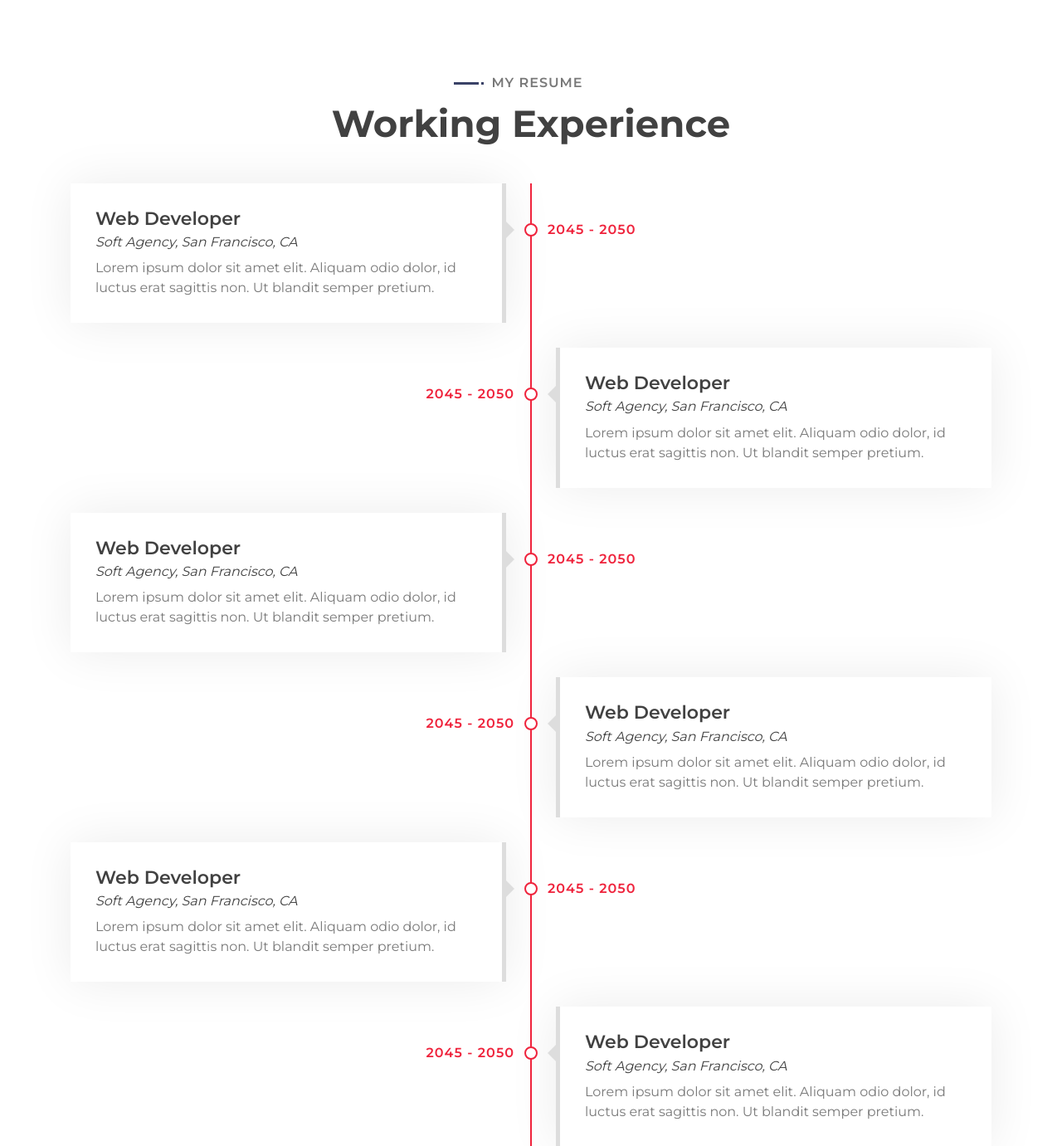
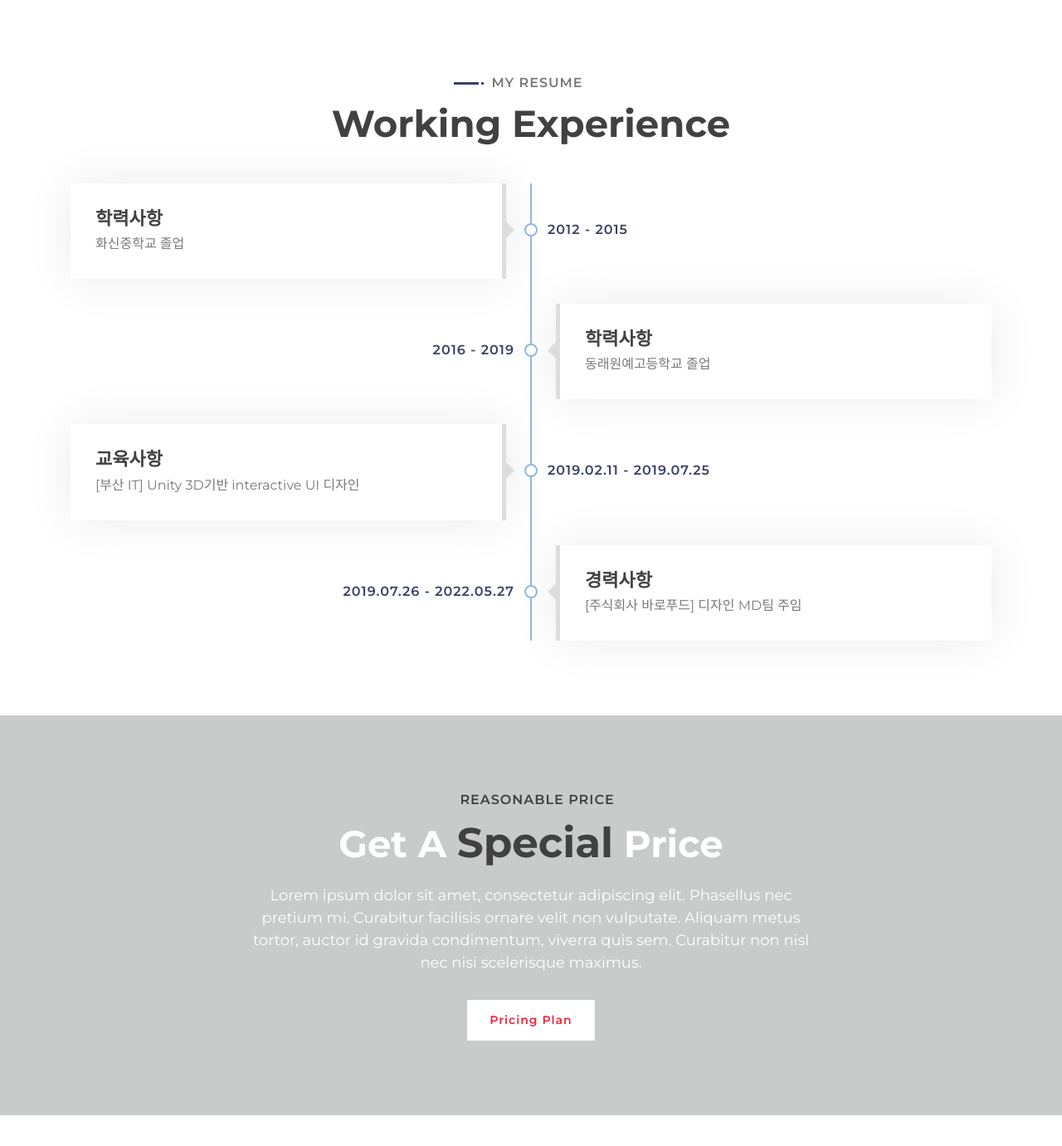
Before and after one commit to yui8870/leehojin-project, a PHP site: page / in a window 1280 px wide. Shown: the part 2190-3571 px from the top of the page at 83% size. Run offline with PHP 8.4, Linux system fonts and the light colour scheme; some libraries are stand-ins or nearby versions.

Commit message:
20220828

```diff
--- a/css/style.css
+++ b/css/style.css
@@ -565,7 +565,7 @@ a:focus {
     content: '';
     position: absolute;
     width: 2px;
-    background: #EF233C;
+    background: #95b7d7;
     top: 0;
     bottom: 0;
     left: 50%;
@@ -597,7 +597,7 @@ a:focus {
     top: 48px;
     right: -8px;
     background: #ffffff;
-    border: 2px solid #EF233C;
+    border: 2px solid #95b7d7;
     border-radius: 16px;
     z-index: 1;
 }
@@ -629,7 +629,7 @@ a:focus {
     top: 44px;
     font-size: 16px;
     font-weight: 600;
-    color: #EF233C;
+    color: #3a4267;
     text-transform: uppercase;
     letter-spacing: 1px;
     z-index: 1;
@@ -922,7 +922,7 @@ a:focus {
     width: 100%;
     margin: 45px 0;
     padding: 90px 0;
-    background: #EF233C;
+    background: #c9caca;
 }
 
 .banner .container {
--- a/index.php
+++ b/index.php
@@ -223,61 +223,37 @@
                 <div class="timeline">
                     <div class="timeline-item left wow slideInLeft" data-wow-delay="0.1s">
                         <div class="timeline-text">
-                            <div class="timeline-date">2045 - 2050</div>
-                            <h2>Web Developer</h2>
-                            <h4>Soft Agency, San Francisco, CA</h4>
+                            <div class="timeline-date">2012 - 2015</div>
+                            <h2>학력사항</h2>
                             <p>
-                                Lorem ipsum dolor sit amet elit. Aliquam odio dolor, id luctus erat sagittis non. Ut blandit semper pretium.
+                                화신중학교 졸업
                             </p>
                         </div>
                     </div>
                     <div class="timeline-item right wow slideInRight" data-wow-delay="0.1s">
                         <div class="timeline-text">
-                            <div class="timeline-date">2045 - 2050</div>
-                            <h2>Web Developer</h2>
-                            <h4>Soft Agency, San Francisco, CA</h4>
+                            <div class="timeline-date">2016 - 2019</div>
+                            <h2>학력사항</h2>
                             <p>
-                                Lorem ipsum dolor sit amet elit. Aliquam odio dolor, id luctus erat sagittis non. Ut blandit semper pretium.
+                              동래원예고등학교 졸업
                             </p>
                         </div>
                     </div>
                     <div class="timeline-item left wow slideInLeft" data-wow-delay="0.1s">
                         <div class="timeline-text">
-                            <div class="timeline-date">2045 - 2050</div>
-                            <h2>Web Developer</h2>
-                            <h4>Soft Agency, San Francisco, CA</h4>
+                            <div class="timeline-date">2019.02.11 - 2019.07.25</div>
+                            <h2>교육사항</h2>
                             <p>
-                                Lorem ipsum dolor sit amet elit. Aliquam odio dolor, id luctus erat sagittis non. Ut blandit semper pretium.
+                              [부산 IT] Unity 3D기반 interactive UI 디자인
                             </p>
                         </div>
                     </div>
                     <div class="timeline-item right wow slideInRight" data-wow-delay="0.1s">
                         <div class="timeline-text">
-                            <div class="timeline-date">2045 - 2050</div>
-                            <h2>Web Developer</h2>
-                            <h4>Soft Agency, San Francisco, CA</h4>
+                            <div class="timeline-date">2019.07.26 - 2022.05.27</div>
+                            <h2>경력사항</h2>
                             <p>
-                                Lorem ipsum dolor sit amet elit. Aliquam odio dolor, id luctus erat sagittis non. Ut blandit semper pretium.
-                            </p>
-                        </div>
-                    </div>
-                    <div class="timeline-item left wow slideInLeft" data-wow-delay="0.1s">
-                        <div class="timeline-text">
-                            <div class="timeline-date">2045 - 2050</div>
-                            <h2>Web Developer</h2>
-                            <h4>Soft Agency, San Francisco, CA</h4>
-                            <p>
-                                Lorem ipsum dolor sit amet elit. Aliquam odio dolor, id luctus erat sagittis non. Ut blandit semper pretium.
-                            </p>
-                        </div>
-                    </div>
-                    <div class="timeline-item right wow slideInRight" data-wow-delay="0.1s">
-                        <div class="timeline-text">
-                            <div class="timeline-date">2045 - 2050</div>
-                            <h2>Web Developer</h2>
-                            <h4>Soft Agency, San Francisco, CA</h4>
-                            <p>
-                                Lorem ipsum dolor sit amet elit. Aliquam odio dolor, id luctus erat sagittis non. Ut blandit semper pretium.
+                              [주식회사 바로푸드] 디자인 MD팀 주임
                             </p>
                         </div>
                     </div>
@@ -611,9 +587,6 @@
 
 
 
-
-
-
         <!-- Banner Start -->
         <div class="banner wow zoomIn" data-wow-delay="0.1s">
             <div class="container">
@@ -631,6 +604,58 @@
         </div>
         <!-- Banner End -->
 
+          <!-- Blog Start -->
+          <div class="blog" id="blog">
+            <div class="container">
+                <div class="section-header text-center wow zoomIn" data-wow-delay="0.1s">
+                    <p>From Blog</p>
+                    <h2>Latest Articles</h2>
+                </div>
+                <div class="row">
+                    <div class="col-lg-6">
+                        <div class="blog-item wow fadeInUp" data-wow-delay="0.1s">
+                            <div class="blog-img">
+                                <img src="img/blog-1.jpg" alt="Blog">
+                            </div>
+                            <div class="blog-text">
+                                <h2>Lorem ipsum dolor sit amet</h2>
+                                <div class="blog-meta">
+                                    <p><i class="far fa-user"></i>Admin</p>
+                                    <p><i class="far fa-list-alt"></i>Web Design</p>
+                                    <p><i class="far fa-calendar-alt"></i>01-Jan-2045</p>
+                                    <p><i class="far fa-comments"></i>5</p>
+                                </div>
+                                <p>
+                                    Lorem ipsum dolor sit amet elit. Nullam commodo mattis mi. Nullam eu erat lectus. Proin viverra risus vitae luctus. Proin ut ante, vitae sapien. Fusce sem ac erat rhoncus, ornare mattis nisl massa et eros vitae pulvin
+                                </p>
+                                <a class="btn" href="http://yui8870.cafe24.com">렌즈모아 리디자인 <i class="fa fa-angle-right"></i></a>
+                            </div>
+                        </div>
+                    </div>
+                    <div class="col-lg-6">
+                        <div class="blog-item wow fadeInUp" data-wow-delay="0.3s">
+                            <div class="blog-img">
+                                <img src="img/blog-2.jpg" alt="Blog">
+                            </div>
+                            <div class="blog-text">
+                                <h2>Lorem ipsum dolor sit amet</h2>
+                                <div class="blog-meta">
+                                    <p><i class="far fa-user"></i>Admin</p>
+                                    <p><i class="far fa-list-alt"></i>Apps Design</p>
+                                    <p><i class="far fa-calendar-alt"></i>01-Jan-2045</p>
+                                    <p><i class="far fa-comments"></i>10</p>
+                                </div>
+                                <p>
+                                    Lorem ipsum dolor sit amet elit. Nullam commodo mattis mi. Nullam eu erat lectus. Proin viverra risus vitae luctus. Proin ut ante, vitae sapien. Fusce sem ac erat rhoncus, ornare mattis nisl massa et eros vitae pulvin
+                                </p>
+                                <a class="btn" href="http://rene0.cafe24.com/">라코스테 리디자인 <i class="fa fa-angle-right"></i></a>
+                            </div>
+                        </div>
+                    </div>
+                </div>
+            </div>
+        </div>
+        <!-- Blog End -->
 
         <!-- Price Start -->
         <div class="price" id="price">
@@ -912,58 +937,7 @@
         <!-- Contact End -->
 
 
-        <!-- Blog Start -->
-        <div class="blog" id="blog">
-            <div class="container">
-                <div class="section-header text-center wow zoomIn" data-wow-delay="0.1s">
-                    <p>From Blog</p>
-                    <h2>Latest Articles</h2>
-                </div>
-                <div class="row">
-                    <div class="col-lg-6">
-                        <div class="blog-item wow fadeInUp" data-wow-delay="0.1s">
-                            <div class="blog-img">
-                                <img src="img/blog-1.jpg" alt="Blog">
-                            </div>
-                            <div class="blog-text">
-                                <h2>Lorem ipsum dolor sit amet</h2>
-                                <div class="blog-meta">
-                                    <p><i class="far fa-user"></i>Admin</p>
-                                    <p><i class="far fa-list-alt"></i>Web Design</p>
-                                    <p><i class="far fa-calendar-alt"></i>01-Jan-2045</p>
-                                    <p><i class="far fa-comments"></i>5</p>
-                                </div>
-                                <p>
-                                    Lorem ipsum dolor sit amet elit. Nullam commodo mattis mi. Nullam eu erat lectus. Proin viverra risus vitae luctus. Proin ut ante, vitae sapien. Fusce sem ac erat rhoncus, ornare mattis nisl massa et eros vitae pulvin
-                                </p>
-                                <a class="btn" href="">Read More <i class="fa fa-angle-right"></i></a>
-                            </div>
-                        </div>
-                    </div>
-                    <div class="col-lg-6">
-                        <div class="blog-item wow fadeInUp" data-wow-delay="0.3s">
-                            <div class="blog-img">
-                                <img src="img/blog-2.jpg" alt="Blog">
-                            </div>
-                            <div class="blog-text">
-                                <h2>Lorem ipsum dolor sit amet</h2>
-                                <div class="blog-meta">
-                                    <p><i class="far fa-user"></i>Admin</p>
-                                    <p><i class="far fa-list-alt"></i>Apps Design</p>
-                                    <p><i class="far fa-calendar-alt"></i>01-Jan-2045</p>
-                                    <p><i class="far fa-comments"></i>10</p>
-                                </div>
-                                <p>
-                                    Lorem ipsum dolor sit amet elit. Nullam commodo mattis mi. Nullam eu erat lectus. Proin viverra risus vitae luctus. Proin ut ante, vitae sapien. Fusce sem ac erat rhoncus, ornare mattis nisl massa et eros vitae pulvin
-                                </p>
-                                <a class="btn" href="">Read More <i class="fa fa-angle-right"></i></a>
-                            </div>
-                        </div>
-                    </div>
-                </div>
-            </div>
-        </div>
-        <!-- Blog End -->
+
 
 
         <!-- Footer Start -->
```
